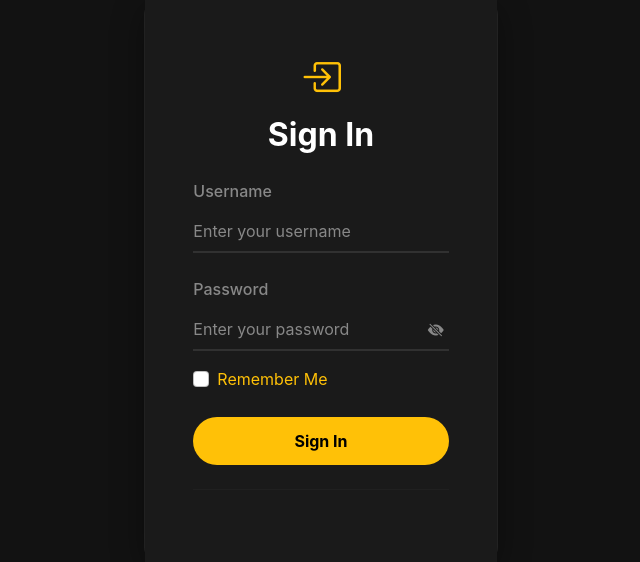
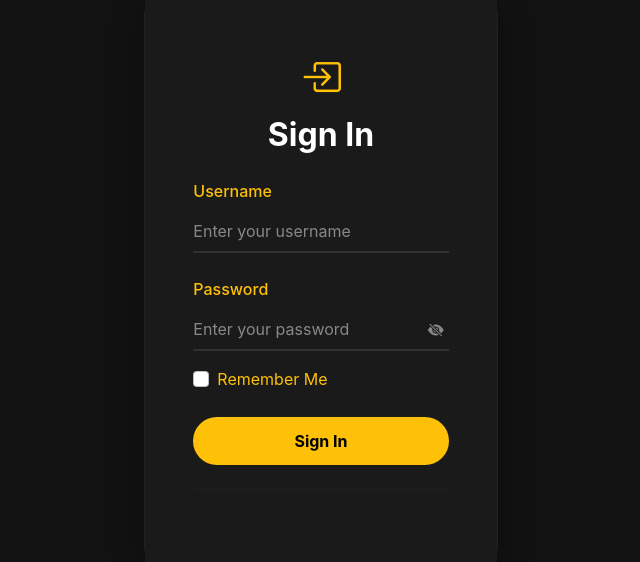
Before and after one commit to Manukyan-Andranik/logicomp, a Flask app: page /auth/login in a window 1280 px wide. Shown: the part 126-688 px from the top of the page, without its empty margins (319-959 px from the left). Run offline with Flask 3, Linux system fonts and the light colour scheme; some libraries are stand-ins or nearby versions.

Commit message:
Update auth

```diff
--- a/frontend/templates/auth/login.html
+++ b/frontend/templates/auth/login.html
@@ -7,10 +7,9 @@
     main.auth-main { display: flex; align-items: center; justify-content: center; min-height: calc(100vh - var(--navbar-height)); padding: 2rem 0 !important; background: linear-gradient(rgba(18, 18, 18, 0.8), rgba(18, 18, 18, 0.9)), url('https://images.unsplash.com/photo-1587620962725-abab7fe55159?auto=format&fit=crop&w=1350&q=80'); background-size: cover; background-position: center; }
     .auth-card { background: rgba(0, 0, 0, 0.5); backdrop-filter: blur(15px) saturate(180%); border: 1px solid var(--border-color); border-radius: 1rem; box-shadow: 0 8px 32px 0 rgba(0, 0, 0, 0.37); }
     .auth-card .card-title { color: white; font-weight: 700; }
-    .form-control-modern { background: transparent !important; border: none !important; border-bottom: 2px solid var(--border-color) !important; border-radius: 0 !important; color: black !important; padding: .5rem 2.5rem .5rem 0 !important; box-shadow: none !important; transition: border-color 0.3s ease; }
+    .form-control-modern { background: transparent !important; border: none !important; border-bottom: 2px solid var(--border-color) !important; border-radius: 0 !important; color: white !important; padding: .5rem 2.5rem .5rem 0 !important; box-shadow: none !important; transition: border-color 0.3s ease; }
     .form-control-modern::placeholder { color: var(--text-muted); opacity: 1; }
     .form-control-modern:focus { border-bottom-color: var(--primary) !important; }
-    .form-label { color: var(--text-muted); }
     .password-wrapper { position: relative; }
     .password-toggle { position: absolute; top: 50%; right: 5px; transform: translateY(-50%); color: var(--text-muted); cursor: pointer; transition: color 0.2s ease; }
     .password-toggle:hover { color: var(--primary); }
@@ -35,11 +34,11 @@
                         </div>
                         <form method="POST" action="{{ url_for('auth.login') }}">
                             {{ form.hidden_tag() }}
-                            <div class="mb-4">
+                            <div class="mb-4" style="color: white;">
                                 {{ form.username.label(class="form-label", **{'data-translate-key': 'username_label'}) }}
                                 {{ form.username(class="form-control form-control-modern") }}
                             </div>
-                            <div class="mb-3">
+                            <div class="mb-3" style="color: white;">
                                 {{ form.password.label(class="form-label", **{'data-translate-key': 'password_label'}) }}
                                 <div class="password-wrapper">
                                     {{ form.password(class="form-control form-control-modern") }}
--- a/frontend/templates/auth/register.html
+++ b/frontend/templates/auth/register.html
@@ -9,7 +9,7 @@
     .auth-card { background: rgba(0, 0, 0, 0.5); backdrop-filter: blur(15px) saturate(180%); border: 1px solid var(--border-color); border-radius: 1rem; box-shadow: 0 8px 32px 0 rgba(0, 0, 0, 0.37); }
     .auth-card .card-title { color: white; font-weight: 700; }
     .contest-title { color: var(--primary); font-weight: 500; font-size: 1.1rem; margin-top: -10px; margin-bottom: 2rem; display: block; }
-    .form-control-modern { background: transparent !important; border: none !important; border-bottom: 2px solid var(--border-color) !important; border-radius: 0 !important; color: black !important; padding: .5rem 2.5rem .5rem 0 !important; box-shadow: none !important; transition: border-color 0.3s ease; }
+    .form-control-modern { background: transparent !important; border: none !important; border-bottom: 2px solid var(--border-color) !important; border-radius: 0 !important; color: white !important; padding: .5rem 2.5rem .5rem 0 !important; box-shadow: none !important; transition: border-color 0.3s ease; }
     .form-control-modern::placeholder { color: var(--text-muted); opacity: 1; }
     .form-control-modern:focus { border-bottom-color: var(--primary) !important; }
     .form-control-modern.is-invalid { border-bottom-color: #dc3545 !important; }
```
